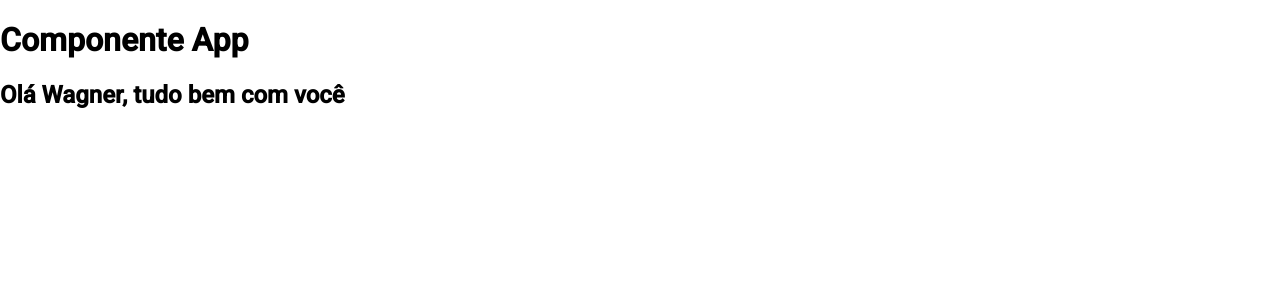
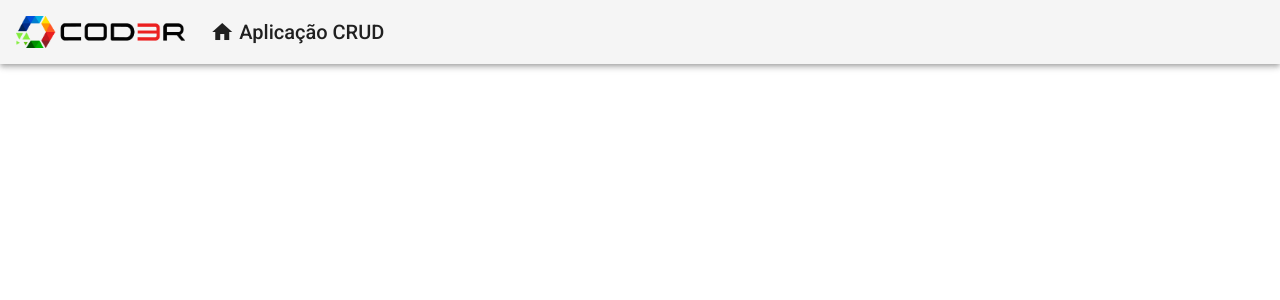
Before and after one commit to WagnerAcosta/cod3r-angular9, an Angular app in the folder frontend/: page / in a window 1280 px wide. Shown: the top 300 px of the page. Built offline with nearby package versions, Linux system fonts and the light colour scheme.

Commit message:
Componente Cabeçalho

```diff
--- a/frontend/src/app/app.component.html
+++ b/frontend/src/app/app.component.html
@@ -1,2 +1 @@
-<h1>Componente App</h1>
-<h2>Olá {{title}}, tudo bem com você</h2>
+<app-header></app-header>
--- /dev/null
+++ b/frontend/src/app/components/template/header/header.component.css
@@ -0,0 +1,22 @@
+.header{
+    display: flex;
+    align-items: center;
+}
+
+.header a {
+    display:flex;
+    align-items: center;
+    text-decoration: none
+}
+
+.header .logo{
+    max-height: 32px;
+}
+
+.header .title-group{
+    padding-left: 25px;
+}
+
+.header .title-group i{
+    padding-right: 5px;
+}
--- /dev/null
+++ b/frontend/src/app/components/template/header/header.component.html
@@ -0,0 +1,15 @@
+<mat-toolbar class="header mat-elevation-z4">
+    <span>
+        <a>
+            <img class="logo" src="../../assets/logo.png" alt="logo">
+        </a>
+    </span>
+    <span class="title-group">
+        <a>
+            <i class="material-icons">
+                home
+            </i>
+            Aplicação CRUD
+        </a>
+    </span>
+</mat-toolbar>
--- /dev/null
+++ b/frontend/src/app/components/template/header/header.component.ts
@@ -0,0 +1,15 @@
+import { Component, OnInit } from '@angular/core';
+
+@Component({
+  selector: 'app-header',
+  templateUrl: './header.component.html',
+  styleUrls: ['./header.component.css']
+})
+export class HeaderComponent implements OnInit {
+
+  constructor() { }
+
+  ngOnInit() {
+  }
+
+}
```
Also changed, not shown: frontend/src/app/app.module.ts (+7 -2 lines), frontend/src/assets/logo.png (added), 1 other file (tests, documents, lock files or other folders).
